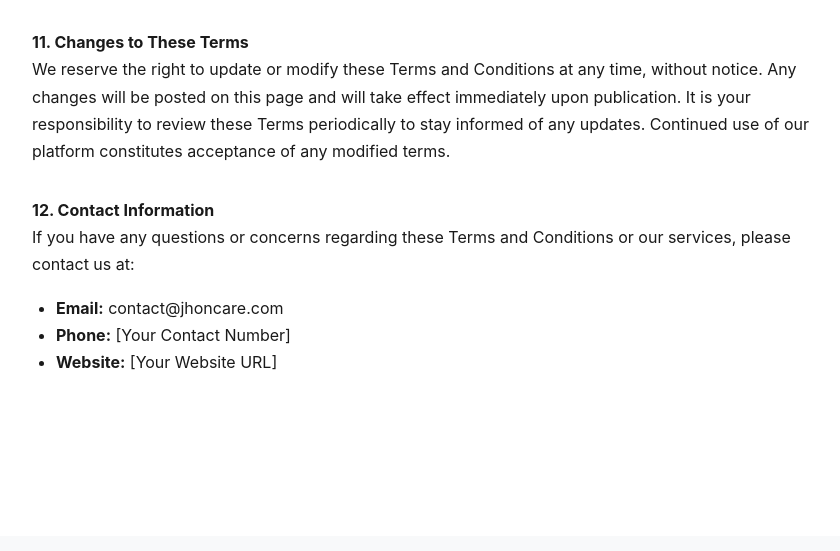
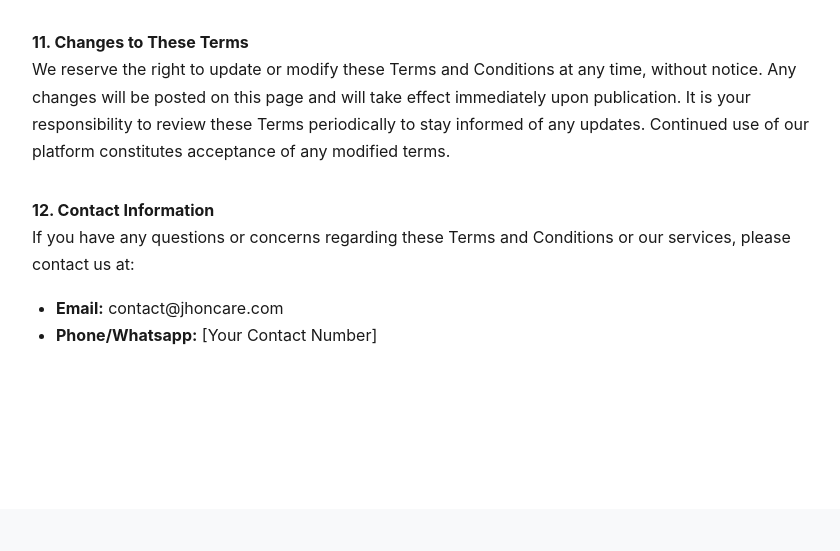
Before and after one commit to paolacarvalho312/care, a plain HTML site: page terms-conditions.html in a window 1280 px wide. Shown: the part 1999-2550 px from the top of the page, without its empty margins (208-1048 px from the left). Drawn offline with Linux system fonts and the light colour scheme.

Commit message:
Update terms-conditions.html

```diff
--- a/terms-conditions.html
+++ b/terms-conditions.html
@@ -378,8 +378,7 @@
           </p>
           <ul>
             <li><strong>Email:</strong> contact@jhoncare.com</li>
-            <li><strong>Phone:</strong> [Your Contact Number]</li>
-            <li><strong>Website:</strong> [Your Website URL]</li>
+            <li><strong>Phone/Whatsapp:</strong> [Your Contact Number]</li>
           </ul>
         </div>
       </div>
```
